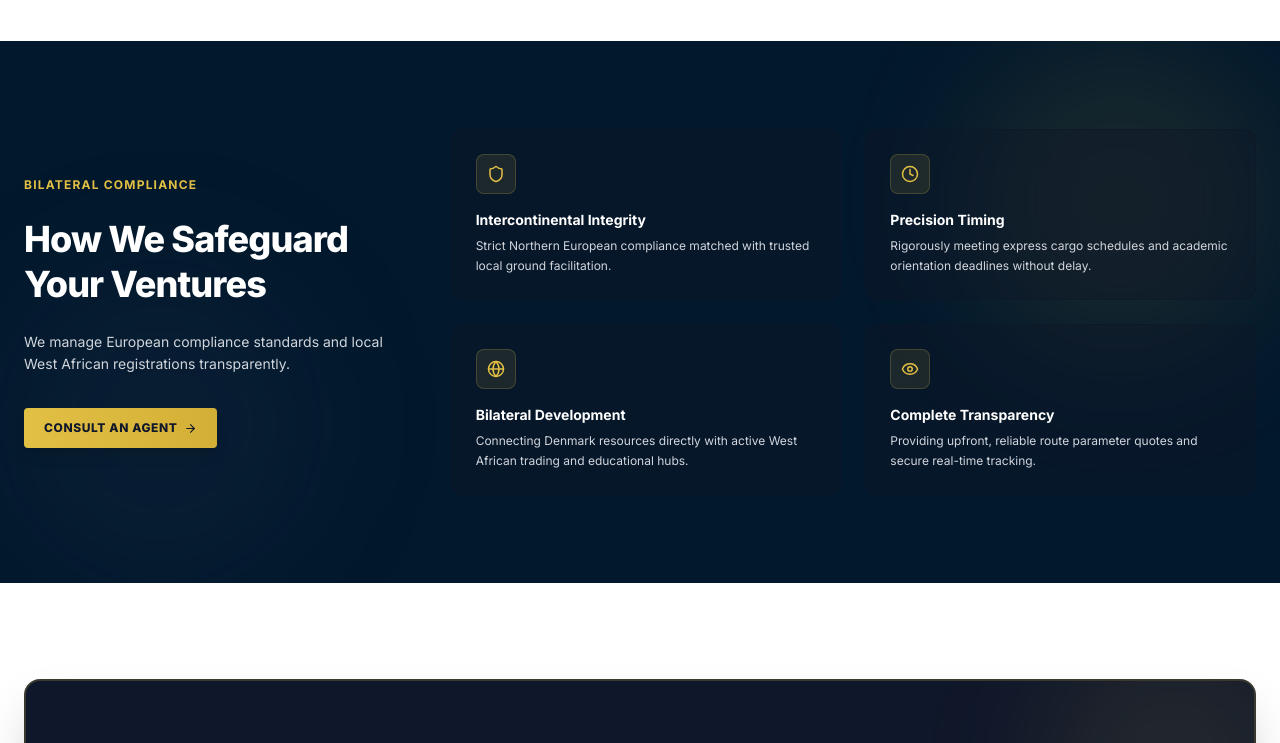
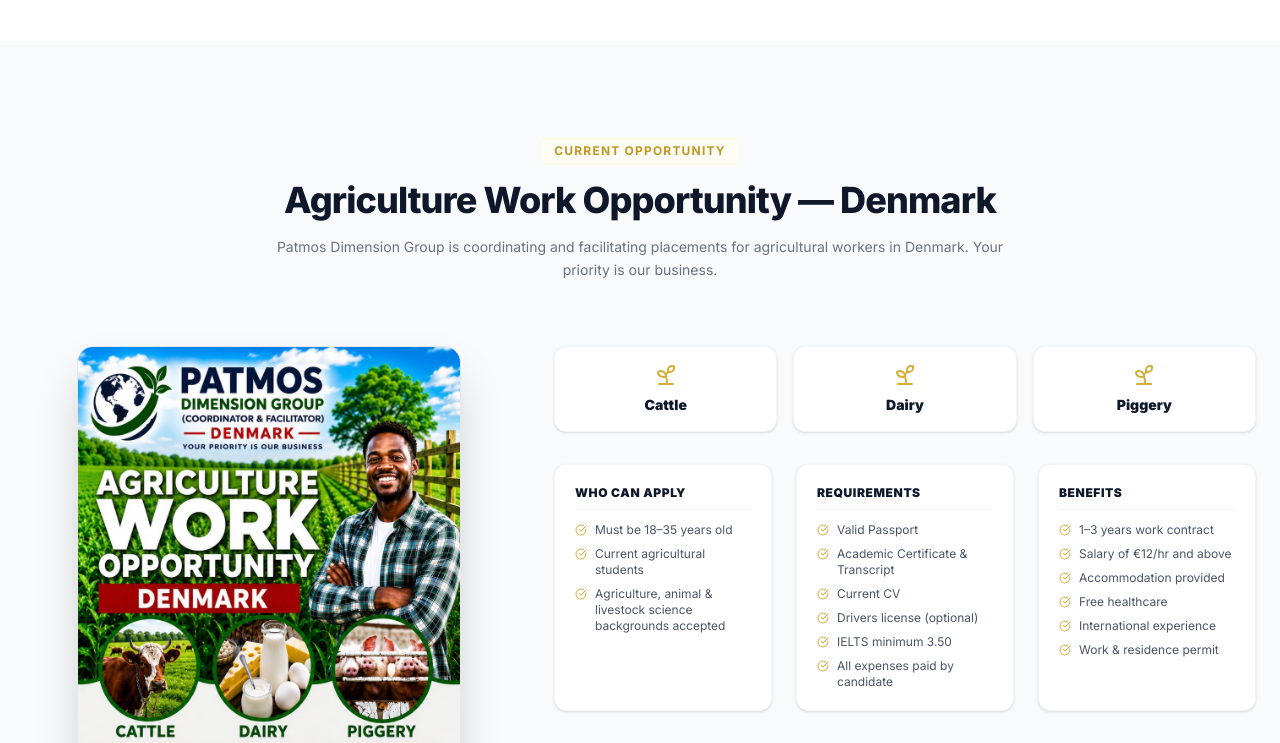
Before and after one commit to Py-Me23/PATMOS-Ventures-, a React (Vite) app: page / in a window 1280 px wide. Shown: the part 1640-2383 px from the top of the page. Built offline with nearby package versions, Linux system fonts and the light colour scheme.

Commit message:
placed a work flier on the page

```diff
--- a/src/components/HomeView.tsx
+++ b/src/components/HomeView.tsx
@@ -39,7 +39,6 @@
   const prev = () => setActive((p) => (p - 1 + services.length) % services.length);
   const next = () => setActive((p) => (p + 1) % services.length);
 
-  // Auto-advance every 5 seconds
   useEffect(() => {
     const t = setInterval(next, 5000);
     return () => clearInterval(t);
@@ -49,7 +48,6 @@
 
   return (
     <div className="relative max-w-3xl mx-auto">
-      {/* Slide */}
       <AnimatePresence mode="wait">
         <motion.div
           key={srv.id}
@@ -59,7 +57,6 @@
           transition={{ duration: 0.45, ease: 'easeInOut' }}
           className="rounded-2xl bg-gradient-to-br from-brand-blue-900 to-brand-blue-950 border border-white/10 shadow-xl p-8 sm:p-12 text-white flex flex-col gap-6"
         >
-          {/* Top */}
           <div className="flex items-center justify-between">
             <span className="text-[9px] uppercase font-mono tracking-widest font-black text-brand-gold-400">
               Bilateral Gateway
@@ -69,7 +66,6 @@
             </span>
           </div>
 
-          {/* Icon + Title */}
           <div className="flex flex-col sm:flex-row items-center sm:items-start gap-6">
             <div className="w-16 h-16 shrink-0 rounded-2xl bg-brand-gold-400/15 border border-brand-gold-400/25 flex items-center justify-center text-brand-gold-400 shadow-xl">
               <LucideIcon name={srv.iconName} size={32} />
@@ -84,14 +80,12 @@
             </div>
           </div>
 
-          {/* Detailed description */}
           <div className="bg-white/5 rounded-xl p-4 border border-white/10">
             <p className="text-xs text-gray-300 leading-relaxed font-sans">
               {srv.detailedDescription}
             </p>
           </div>
 
-          {/* Features */}
           <ul className="space-y-2">
             {srv.features.map((f, i) => (
               <li key={i} className="flex items-start gap-2 text-xs text-gray-200 font-sans">
@@ -101,7 +95,6 @@
             ))}
           </ul>
 
-          {/* CTA */}
           <div className="pt-2 border-t border-white/10 flex items-center justify-between">
             <button
               onClick={() => onViewDetails(srv.id)}
@@ -114,7 +107,6 @@
         </motion.div>
       </AnimatePresence>
 
-      {/* Prev / Next controls */}
       <div className="flex items-center justify-center gap-4 mt-8">
         <button
           onClick={prev}
@@ -123,14 +115,12 @@
           <LucideIcon name="ChevronLeft" size={18} />
         </button>
 
-        {/* Dot indicators */}
         <div className="flex items-center gap-2">
           {services.map((_, i) => (
             <button
               key={i}
               onClick={() => setActive(i)}
-              className={`rounded-full transition-all cursor-pointer ${
-                i === active
+              className={`rounded-full transition-all cursor-pointer ${i === active
                   ? 'w-6 h-2 bg-brand-gold-400'
                   : 'w-2 h-2 bg-gray-300 hover:bg-brand-gold-300'
                 }`}
@@ -178,31 +168,11 @@
     }
   };
 
-  const containerVariants = {
-    hidden: { opacity: 0 },
-    visible: {
-      opacity: 1,
-      transition: {
-        staggerChildren: 0.15
-      }
-    }
-  };
-
-  const itemVariants = {
-    hidden: { opacity: 0, y: 20 },
-    visible: {
-      opacity: 1,
-      y: 0,
-      transition: { duration: 0.6, ease: [0.16, 1, 0.3, 1] }
-    }
-  };
-
   return (
     <div id="home-view" className="space-y-0">
 
-      {/* 1. HERO SECTION - Premium background carousel containing logistics theme imagery */}
+      {/* 1. HERO SECTION */}
       <section className="relative min-h-screen pt-28 md:pt-36 flex items-center bg-brand-blue-950 text-white overflow-hidden">
-        {/* Background Image Carousel with Crossfading */}
         <div className="absolute inset-0 z-0">
           <AnimatePresence mode="popLayout">
             <motion.div
@@ -221,26 +191,15 @@
               />
             </motion.div>
           </AnimatePresence>
-
-          {/* Dark luxury overlay (semi-transparent brand blue & slate combo) with increased visibility */}
           <div className="absolute inset-0 bg-gradient-to-tr from-brand-blue-950/75 via-brand-blue-950/50 to-brand-blue-900/30 mix-blend-multiply" />
           <div className="absolute inset-0 bg-brand-blue-950/30" />
-
-          {/* Subtly animated gradient meshes to anchor the layout */}
           <div className="absolute top-1/4 left-1/4 w-96 h-96 bg-brand-gold-500/10 rounded-full blur-3xl" />
           <div className="absolute bottom-1/4 right-1/4 w-[500px] h-[500px] bg-brand-blue-400/5 rounded-full blur-3xl" />
-
-          {/* Faux grid lines to retain technical look but overlay on background images */}
           <div className="absolute inset-0 bg-[radial-gradient(#ffffff04_1px,transparent_1px)] [background-size:24px_24px]"></div>
-
-          {/* Bottom vignette gradient for seamless blending with subsequent sections */}
           <div className="absolute bottom-0 left-0 right-0 h-48 bg-gradient-to-t from-brand-blue-950 to-transparent pointer-events-none" />
         </div>
 
-
         <div className="relative max-w-4xl mx-auto px-4 sm:px-6 w-full py-20 text-center flex flex-col items-center justify-center z-10">
-
-          {/* Hero text branding */}
           <div className="space-y-6 sm:space-y-8">
             <motion.div
               initial={{ opacity: 0, y: -15 }}
@@ -275,7 +234,6 @@
               Leading Copenhagen-to-Accra gateway. We facilitate direct cargo transit, GIPC advisory, and university internship placements.
             </motion.p>
 
-            {/* Micro flags line & CTAs */}
             <motion.div
               initial={{ opacity: 0, y: 20 }}
               animate={{ opacity: 1, y: 0 }}
@@ -290,7 +248,6 @@
                   Explore Our Services
                   <LucideIcon name="ArrowRight" size={14} className="group-hover:translate-x-1 transition-transform" />
                 </button>
-
                 <button
                   onClick={() => onPageChange('contact')}
                   className="px-6 py-3.5 bg-brand-blue-900/40 hover:bg-brand-blue-900/70 text-white font-sans font-bold text-xs tracking-wider uppercase rounded border border-white/10 hover:border-brand-gold-400/40 active:scale-95 transition-all cursor-pointer"
@@ -300,10 +257,8 @@
               </div>
             </motion.div>
           </div>
-
         </div>
 
-        {/* Irregular organic wave transition to white background */}
         <div className="absolute bottom-0 left-0 right-0 z-20 pointer-events-none translate-y-[1px]">
           <svg
             viewBox="0 0 1440 120"
@@ -315,13 +270,9 @@
         </div>
       </section>
 
-
-
-      {/* 3. SERVICES GRID SECTION - Clear, interactive bento cards */}
-
+      {/* 2. SERVICES SLIDESHOW */}
       <section id="services-section-anchor" className="py-24 bg-white relative z-10">
         <div className="max-w-7xl mx-auto px-4 sm:px-6">
-
           <div className="text-center max-w-3xl mx-auto mb-16 space-y-4">
             <span className="font-bold text-xs uppercase tracking-widest text-brand-gold-600 font-sans px-3 py-1 rounded bg-brand-gold-50 border border-brand-gold-100 inline-block">
               Tailored Logistics & Facilitation
@@ -333,15 +284,140 @@
               Frictionless end-to-end cargo clearing, business advisory, and program placements.
             </p>
           </div>
-
           <ServiceSlideshow services={SERVICES} onViewDetails={handleServiceClick} />
-
         </div>
       </section>
 
-      {/* 4. WHY CHOOSE US - High credibility values */}
+      {/* 3. AGRICULTURE WORK OPPORTUNITY */}
+      <section className="py-24 bg-gray-50 relative z-10">
+        <div className="max-w-7xl mx-auto px-4 sm:px-6">
+
+          <div className="text-center max-w-3xl mx-auto mb-16 space-y-4">
+            <span className="font-bold text-xs uppercase tracking-widest text-brand-gold-600 font-sans px-3 py-1 rounded bg-brand-gold-50 border border-brand-gold-100 inline-block">
+              Current Opportunity
+            </span>
+            <h2 className="font-display text-3xl sm:text-4xl font-extrabold text-brand-blue-950 tracking-tight">
+              Agriculture Work Opportunity — Denmark
+            </h2>
+            <p className="text-sm text-gray-500 leading-relaxed">
+              Patmos Dimension Group is coordinating and facilitating placements for agricultural workers in Denmark. Your priority is our business.
+            </p>
+          </div>
+
+          <div className="grid grid-cols-1 lg:grid-cols-12 gap-10 items-start">
+
+            {/* Flier Image */}
+            <div className="lg:col-span-5 flex justify-center">
+              <img
+                src="/flier.jpeg"
+                alt="Agriculture Work Opportunity Denmark Flier"
+                className="rounded-2xl shadow-2xl w-full max-w-sm object-cover border border-gray-200"
+              />
+            </div>
+
+            {/* Flier Content */}
+            <div className="lg:col-span-7 space-y-8">
+
+              {/* Sectors */}
+              <div className="grid grid-cols-3 gap-4">
+                {['Cattle', 'Dairy', 'Piggery'].map((sector) => (
+                  <div key={sector} className="text-center p-4 rounded-xl bg-white border border-gray-100 shadow-sm">
+                    <LucideIcon name="Sprout" size={24} className="text-brand-gold-500 mx-auto mb-2" />
+                    <p className="font-display font-black text-sm text-brand-blue-950">{sector}</p>
+                  </div>
+                ))}
+              </div>
+
+              {/* Three Columns */}
+              <div className="grid grid-cols-1 sm:grid-cols-3 gap-6">
+
+                <div className="bg-white rounded-xl border border-gray-100 shadow-sm p-5 space-y-3">
+                  <h4 className="font-sans font-black text-xs uppercase tracking-wider text-brand-blue-950 border-b border-gray-100 pb-2">
+                    Who Can Apply
+                  </h4>
+                  <ul className="space-y-2">
+                    {[
+                      'Must be 18–35 years old',
+                      'Current agricultural students',
+                      'Agriculture, animal & livestock science backgrounds accepted'
+                    ].map((item, i) => (
+                      <li key={i} className="flex items-start gap-2 text-xs text-gray-600 font-sans">
+                        <LucideIcon name="CheckCircle" size={12} className="text-brand-gold-500 mt-0.5 shrink-0" />
+                        {item}
+                      </li>
+                    ))}
+                  </ul>
+                </div>
+
+                <div className="bg-white rounded-xl border border-gray-100 shadow-sm p-5 space-y-3">
+                  <h4 className="font-sans font-black text-xs uppercase tracking-wider text-brand-blue-950 border-b border-gray-100 pb-2">
+                    Requirements
+                  </h4>
+                  <ul className="space-y-2">
+                    {[
+                      'Valid Passport',
+                      'Academic Certificate & Transcript',
+                      'Current CV',
+                      'Drivers license (optional)',
+                      'IELTS minimum 3.50',
+                      'All expenses paid by candidate'
+                    ].map((item, i) => (
+                      <li key={i} className="flex items-start gap-2 text-xs text-gray-600 font-sans">
+                        <LucideIcon name="CheckCircle" size={12} className="text-brand-gold-500 mt-0.5 shrink-0" />
+                        {item}
+                      </li>
+                    ))}
+                  </ul>
+                </div>
+
+                <div className="bg-white rounded-xl border border-gray-100 shadow-sm p-5 space-y-3">
+                  <h4 className="font-sans font-black text-xs uppercase tracking-wider text-brand-blue-950 border-b border-gray-100 pb-2">
+                    Benefits
+                  </h4>
+                  <ul className="space-y-2">
+                    {[
+                      '1–3 years work contract',
+                      'Salary of €12/hr and above',
+                      'Accommodation provided',
+                      'Free healthcare',
+                      'International experience',
+                      'Work & residence permit'
+                    ].map((item, i) => (
+                      <li key={i} className="flex items-start gap-2 text-xs text-gray-600 font-sans">
+                        <LucideIcon name="CheckCircle" size={12} className="text-brand-gold-500 mt-0.5 shrink-0" />
+                        {item}
+                      </li>
+                    ))}
+                  </ul>
+                </div>
+
+              </div>
+
+              {/* CTA Buttons */}
+              <div className="flex flex-wrap gap-4 pt-2">
+                <button
+                  onClick={() => window.open('https://wa.me/233544188300', '_blank')}
+                  className="inline-flex items-center gap-2 px-6 py-3.5 bg-green-500 hover:bg-green-600 text-white font-sans font-extrabold text-xs tracking-wider uppercase rounded shadow-lg transition-all cursor-pointer"
+                >
+                  <LucideIcon name="MessageCircle" size={14} />
+                  Apply via WhatsApp
+                </button>
+                <button
+                  onClick={() => onPageChange('contact')}
+                  className="inline-flex items-center gap-2 px-6 py-3.5 bg-brand-blue-950 hover:bg-brand-blue-900 text-white font-sans font-extrabold text-xs tracking-wider uppercase rounded shadow-lg transition-all cursor-pointer"
+                >
+                  <LucideIcon name="Mail" size={14} />
+                  Send Inquiry
+                </button>
+              </div>
+
+            </div>
+          </div>
+        </div>
+      </section>
+
+      {/* 4. WHY CHOOSE US */}
       <section className="py-22 bg-[#02182c] text-white relative overflow-hidden">
-        {/* Abstract design element background */}
         <div className="absolute top-0 right-0 w-80 h-80 bg-brand-gold-500/10 rounded-full blur-3xl"></div>
         <div className="absolute bottom-0 left-0 w-80 h-80 bg-brand-blue-500/10 rounded-full blur-3xl"></div>
 
@@ -358,7 +434,6 @@
               <p className="text-xs sm:text-sm text-gray-300 leading-relaxed">
                 We manage European compliance standards and local West African registrations transparently.
               </p>
-
               <div className="pt-2">
                 <button
                   onClick={() => onPageChange('contact')}
@@ -376,7 +451,6 @@
                 if (idx === 1) colIcon = 'Clock';
                 if (idx === 2) colIcon = 'Globe';
                 if (idx === 3) colIcon = 'Eye';
-
                 return (
                   <div
                     key={col.title}
@@ -386,12 +460,8 @@
                       <LucideIcon name={colIcon} size={18} />
                     </div>
                     <div className="space-y-1.5">
-                      <h3 className="font-sans font-bold text-sm text-white">
-                        {col.title}
-                      </h3>
-                      <p className="text-xs text-gray-300 leading-relaxed">
-                        {col.description}
-                      </p>
+                      <h3 className="font-sans font-bold text-sm text-white">{col.title}</h3>
+                      <p className="text-xs text-gray-300 leading-relaxed">{col.description}</p>
                     </div>
                   </div>
                 );
@@ -402,32 +472,24 @@
         </div>
       </section>
 
-
-
-      {/* 5. CTA SECTION - Blue background with decorative border gold framing */}
+      {/* 5. CTA SECTION */}
       <section className="py-16 md:py-24 bg-white">
         <div className="max-w-7xl mx-auto px-4 sm:px-6">
           <div className="relative rounded-2xl bg-gradient-to-tr from-brand-blue-950 via-brand-blue-900 to-brand-blue-950 text-white p-8 sm:p-12 lg:p-16 shadow-2xl border-2 border-brand-gold-400/20 overflow-hidden">
-            {/* Background design accents */}
             <div className="absolute top-0 right-0 w-64 h-64 bg-brand-gold-400/10 rounded-full blur-3xl transform translate-x-12 -translate-y-12"></div>
-
             <div className="relative z-10 grid grid-cols-1 lg:grid-cols-12 gap-8 items-center">
-
               <div className="lg:col-span-8 space-y-4">
                 <span className="text-[10px] sm:text-xs font-bold text-brand-gold-400 uppercase tracking-widest flex items-center gap-2">
                   <LucideIcon name="Handshake" size={14} />
                   Initiate Your Denmark-Ghana Trade Integration Today
                 </span>
-
                 <h2 className="font-display text-2xl sm:text-3xl lg:text-4xl font-extrabold tracking-tight leading-tight">
                   Need Sea Cargo Logistics, Business Registration, or Placement Support?
                 </h2>
-
                 <p className="text-xs sm:text-sm text-gray-300 max-w-2xl leading-relaxed">
                   Our Copenhagen, Cape Coast and Accra desks are active. Contact a bilateral coordinator today.
                 </p>
               </div>
-
               <div className="lg:col-span-4 flex flex-col sm:flex-row lg:flex-col gap-3 justify-end">
                 <button
                   onClick={() => onPageChange('contact')}
@@ -435,7 +497,6 @@
                 >
                   Contact Global Desks
                 </button>
-
                 <button
                   onClick={() => handleServiceClick('consultancy-facilitation')}
                   className="text-center px-6 py-4 bg-brand-blue-900/60 hover:bg-brand-blue-800 text-white font-sans font-bold text-xs uppercase tracking-wider rounded border border-white/10 hover:border-brand-gold-400/40 transition-all cursor-pointer"
@@ -443,7 +504,6 @@
                   Explore Advisory Coverage
                 </button>
               </div>
-
             </div>
           </div>
         </div>
```
Also changed, not shown: flier.jpeg (added). Lines whose indentation alone changed are shown as unchanged.
